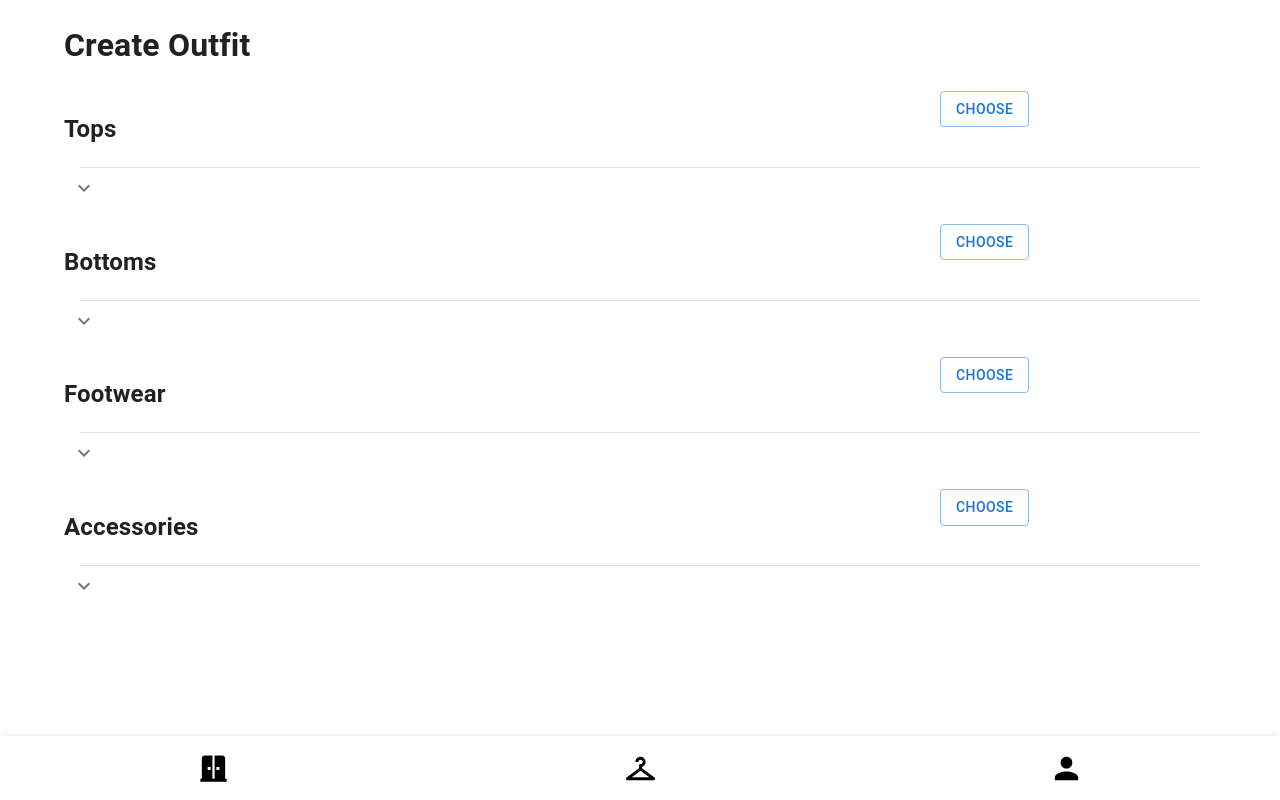
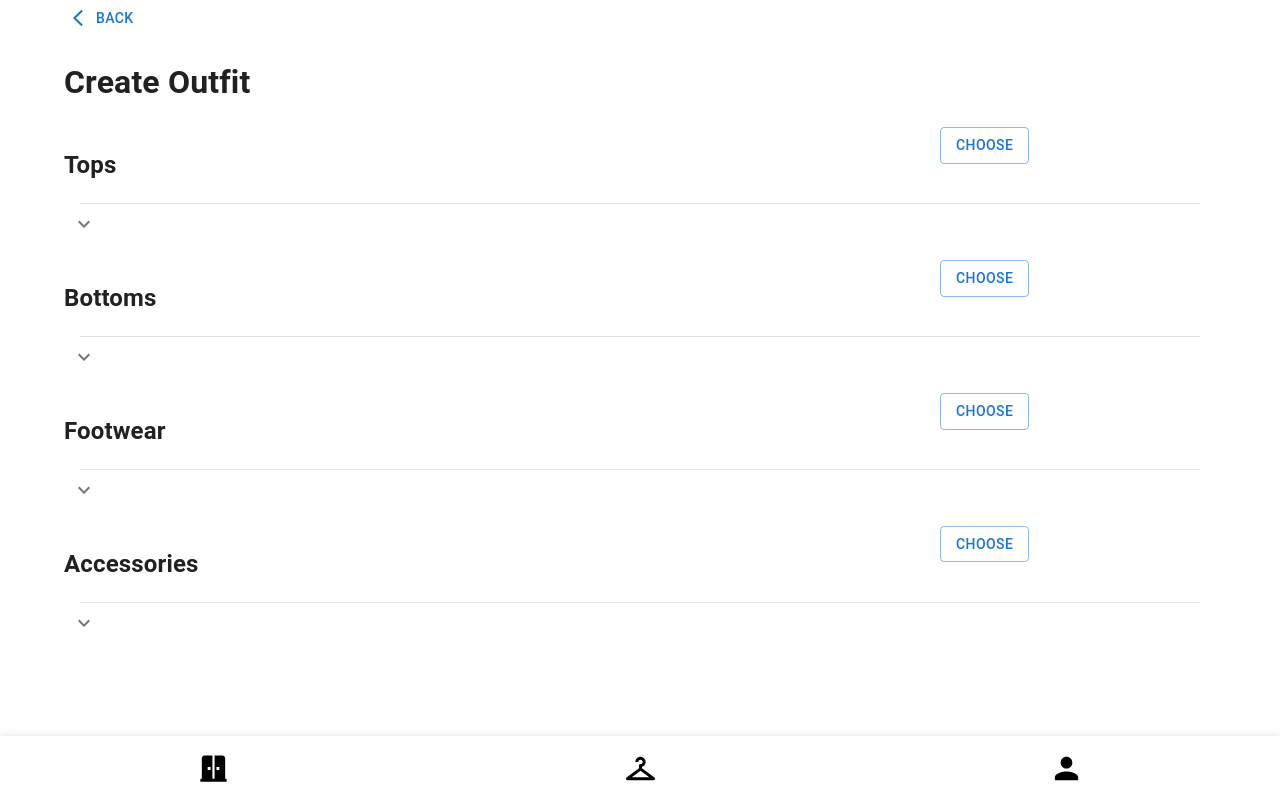
Before and after one commit to sghose16/hci-final, a React (Create React App) app: page /create-outfit in a window 1280 px wide. Built offline with nearby package versions, Linux system fonts and the light colour scheme.

Commit message:
added back button to create outfits page

```diff
--- a/src/pages/CreateOutfit.js
+++ b/src/pages/CreateOutfit.js
@@ -1,6 +1,8 @@
 import React, { useState } from "react";
-import { Container, Grid } from "@mui/material";
+import { ArrowBackIosNew } from "@mui/icons-material";
+import { Button, Container, Grid } from "@mui/material";
 import ChooseItemsContainer from "../components/ChooseItemsContainer";
+import { Link } from "react-router-dom";
 
 function CreateOutfit() {
     const [top, setTop] = useState([]);
@@ -10,6 +12,16 @@ function CreateOutfit() {
 
     return (
         <Container>
+
+            <Grid container>
+                <Grid item>
+                    <Link to="/outfit">
+                        <Button startIcon={<ArrowBackIosNew />}>Back</Button>
+                    </Link>
+                </Grid>
+            </Grid>
+
+
             {/* title of page */}
             <Grid container>
                 <Grid item>
```
Lines whose indentation alone changed are shown as unchanged.
